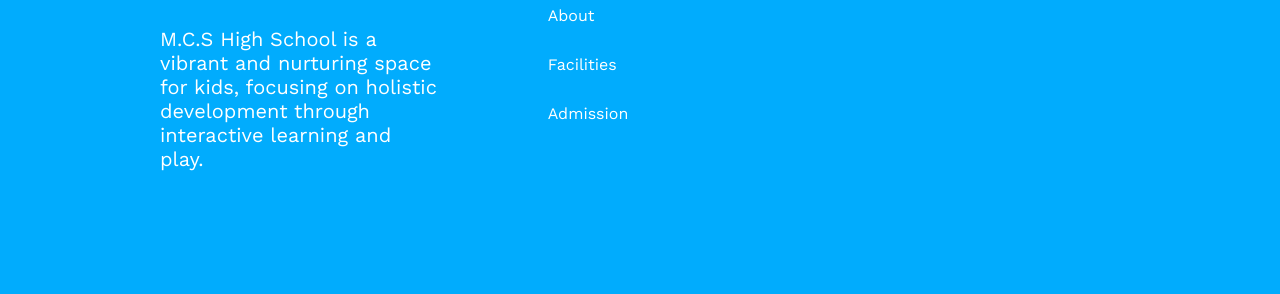
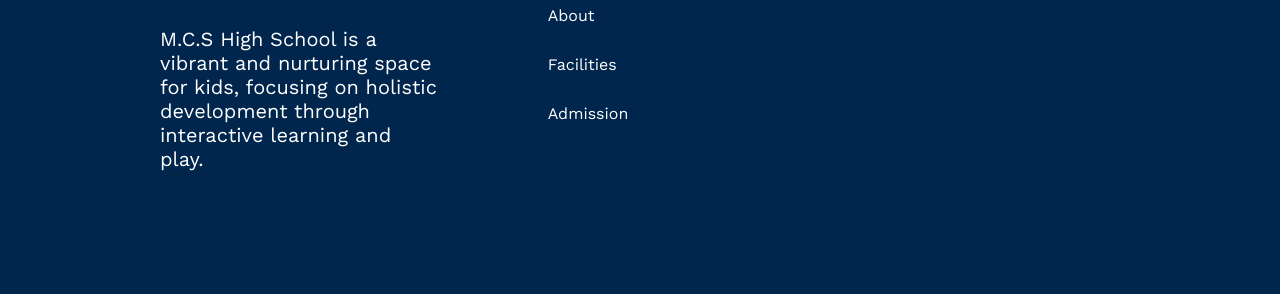
Before and after one commit to Abir-hasan-52/Assignment-2-repo, a plain HTML site: page index.html in a window 1280 px wide. Shown: the part 2526-2820 px from the top of the page. Drawn offline with nearby package versions, Linux system fonts and the light colour scheme.

Commit message:
change footer color

```diff
--- a/style.css
+++ b/style.css
@@ -325,7 +325,8 @@ li>a{
 }
 /* footer style */
 footer{
-    background: rgb(1, 172, 253);
+    /* background: rgb(61, 8, 185); */
+    background-color:rgb(0, 38, 77);
 }
 .footer-main{
     display: grid;
@@ -337,6 +338,7 @@ footer{
 .footer-logo{
     width: 80px;
     height: 80px;
+
 
 
 }
```
